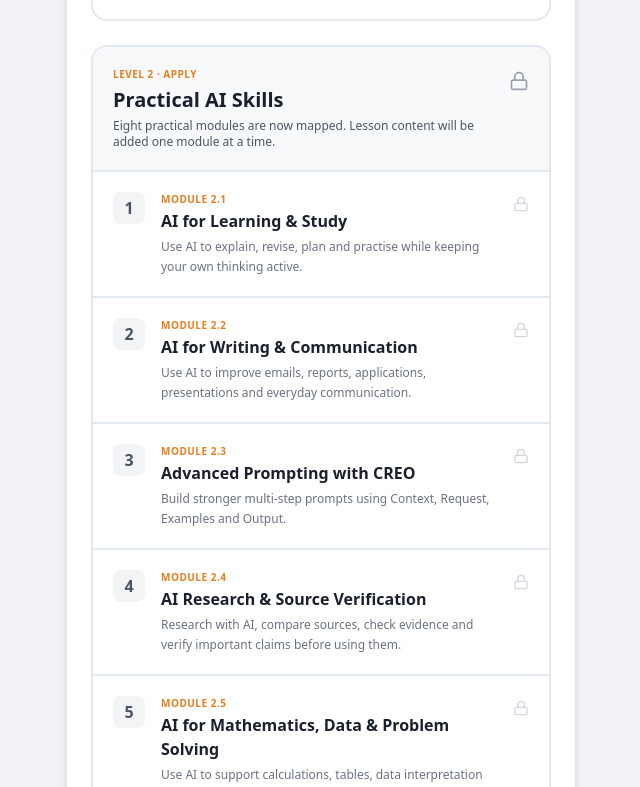
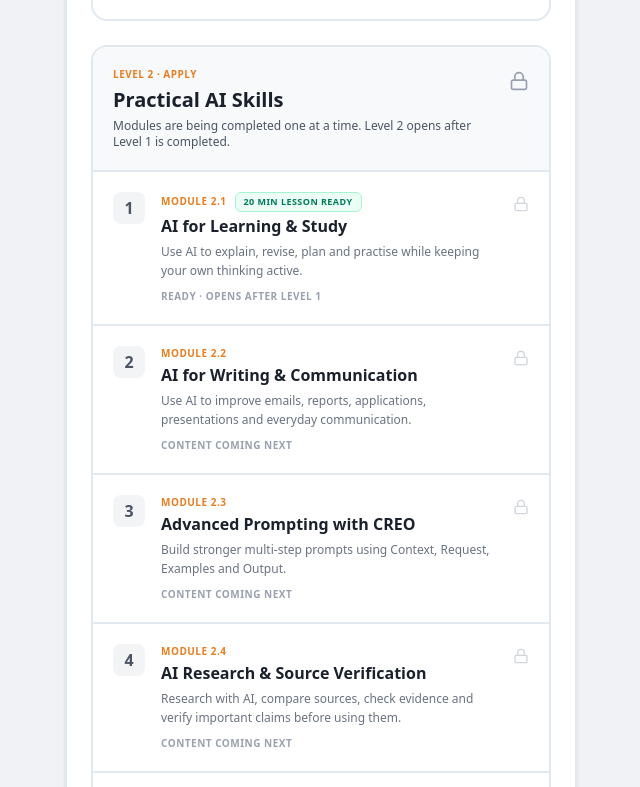
Before and after one commit to marcdiedricks/mzansi-ai-educator, a React (Vite) app: page /mzansi-ai-educator/learn in a window 1280 px wide. Shown: the part 1446-2233 px from the top of the page, without its empty margins (319-959 px from the left). Built offline with nearby package versions, Linux system fonts and the light colour scheme.

Commit message:
BUILD L2-02: show Level 2.1 readiness in curriculum

```diff
--- a/src/pages/Learn.tsx
+++ b/src/pages/Learn.tsx
@@ -85,26 +85,33 @@ export function Learn() {
             <div>
               <div className="text-[#E67E22] font-bold text-[10px] uppercase tracking-wider mb-1">Level 2 · Apply</div>
               <h2 className="text-xl font-bold text-[#1A202C]">Practical AI Skills</h2>
-              <p className="text-xs text-gray-600 mt-1">Eight practical modules are now mapped. Lesson content will be added one module at a time.</p>
+              <p className="text-xs text-gray-600 mt-1">Modules are being completed one at a time. Level 2 opens after Level 1 is completed.</p>
             </div>
             <Lock className="w-5 h-5 text-gray-400 shrink-0 mt-1" />
           </div>
         </div>
 
         <div className="divide-y-2 divide-[#E2E8F0]">
-          {LEVEL_TWO_MODULES.map((mod, index) => (
+          {LEVEL_TWO_MODULES.map((mod, index) => {
+            const lessonReady = Boolean(mod.lessonId);
+            return (
               <div key={mod.id} className="flex items-start p-5 bg-white">
                 <div className="w-8 h-8 rounded-lg bg-gray-100 text-gray-600 flex items-center justify-center font-bold mr-4 shrink-0">
                   {index + 1}
                 </div>
                 <div className="flex-1 min-w-0">
+                  <div className="flex flex-wrap items-center gap-2">
                     <p className="text-[10px] font-bold uppercase tracking-wider text-[#E67E22]">Module {mod.code}</p>
+                    {lessonReady && <span className="text-[9px] font-bold uppercase tracking-wider text-emerald-700 bg-emerald-50 border border-emerald-200 rounded-md px-2 py-0.5">20 min lesson ready</span>}
+                  </div>
                   <h3 className="font-bold text-[#1A202C] mt-0.5">{mod.title}</h3>
                   <p className="text-xs text-gray-500 mt-1 leading-relaxed">{mod.description}</p>
+                  <p className="text-[10px] font-bold uppercase tracking-wider text-gray-400 mt-2">{lessonReady ? 'Ready · opens after Level 1' : 'Content coming next'}</p>
                 </div>
                 <Lock className="w-4 h-4 text-gray-300 shrink-0 ml-3 mt-1" />
               </div>
-          ))}
+            );
+          })}
         </div>
       </section>
     </div>
```
Lines whose indentation alone changed are shown as unchanged.
